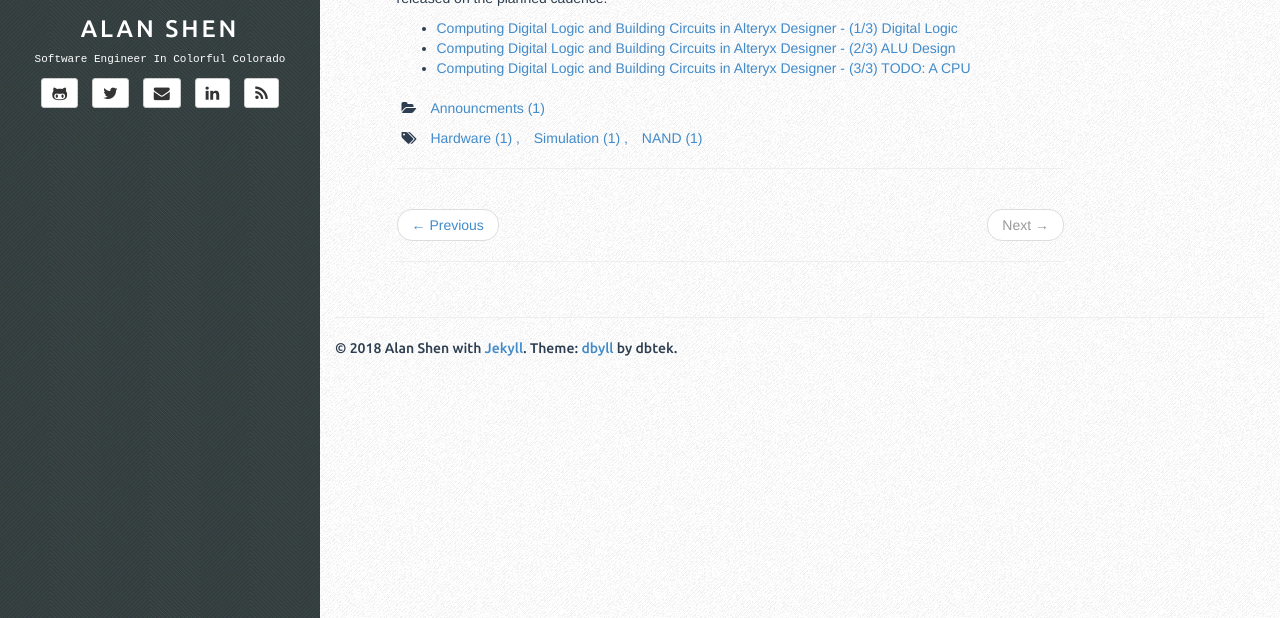
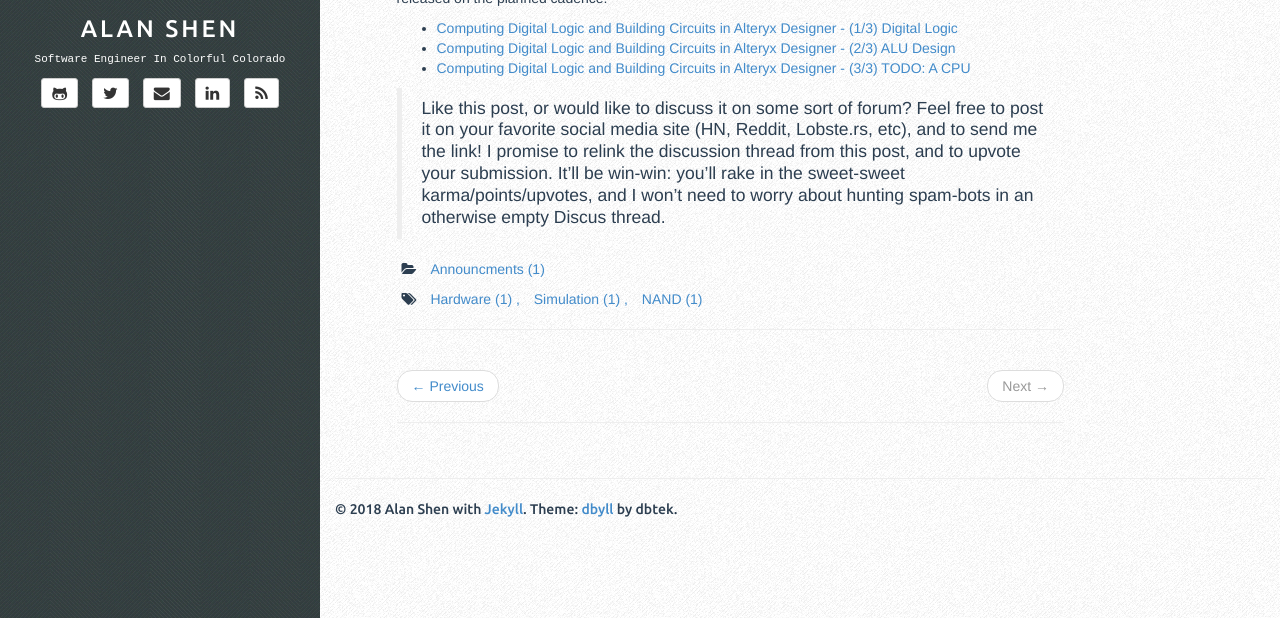
Before and after one commit to sunzenshen/sunzenshen.github.io, a Jekyll site: the page built from _posts/2018-02-13-alteryx-nand-to-alu.markdown, in a window 1280 px wide, cut to the strip 282-900 px from the top of the page. Built offline with Jekyll 4.4.1, drawn with Linux system fonts in a browser that asks for light colours.

Commit message:
Test formatting of comment replacement

```diff
--- a/_posts/2018-02-13-alteryx-nand-to-alu.markdown
+++ b/_posts/2018-02-13-alteryx-nand-to-alu.markdown
@@ -17,3 +17,11 @@
 * [Computing Digital Logic and Building Circuits in Alteryx Designer - (1/3) Digital Logic](https://community.alteryx.com/t5/Engine-Works-Blog/Computing-Digital-Logic-and-Building-Circuits-in-Alteryx/ba-p/132837)
 * [Computing Digital Logic and Building Circuits in Alteryx Designer - (2/3) ALU Design](https://community.alteryx.com/t5/Engine-Works-Blog/Computing-Digital-Logic-and-Building-Circuits-in-Alteryx/ba-p/90910)
 * [Computing Digital Logic and Building Circuits in Alteryx Designer - (3/3) TODO: A CPU](https://community.alteryx.com/t5/Engine-Works-Blog/Computing-Digital-Logic-and-Building-Circuits-in-Alteryx/ba-p/109418)
+
+
+
+> Like this post, or would like to discuss it on some sort of forum?
+> Feel free to post it on your favorite social media site (HN, Reddit, Lobste.rs, etc), and to send me the link!
+> I promise to relink the discussion thread from this post, and to upvote your submission.
+> It'll be win-win: you'll rake in the sweet-sweet karma/points/upvotes,
+> and I won't need to worry about hunting spam-bots in an otherwise empty Discus thread.
```
